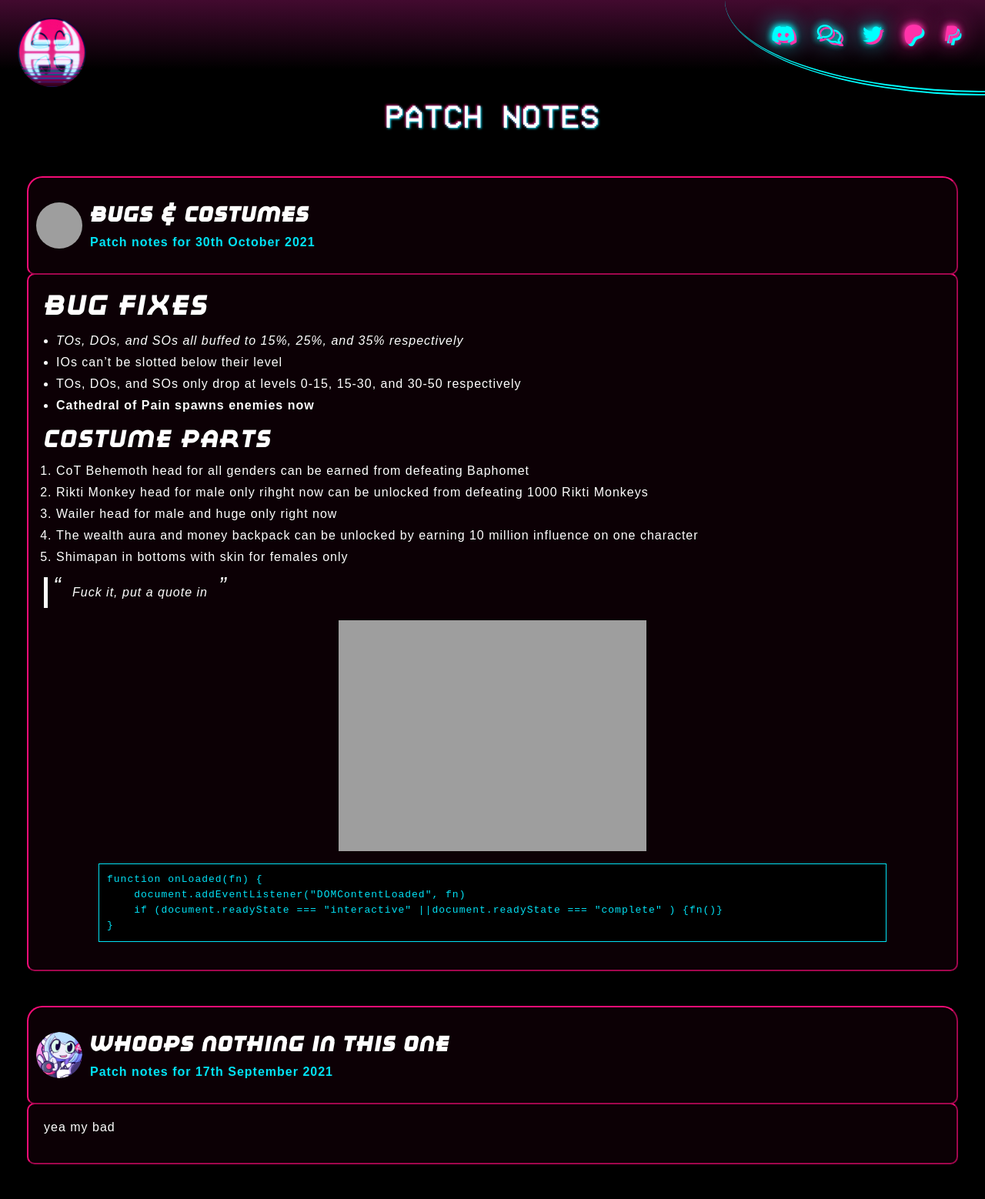
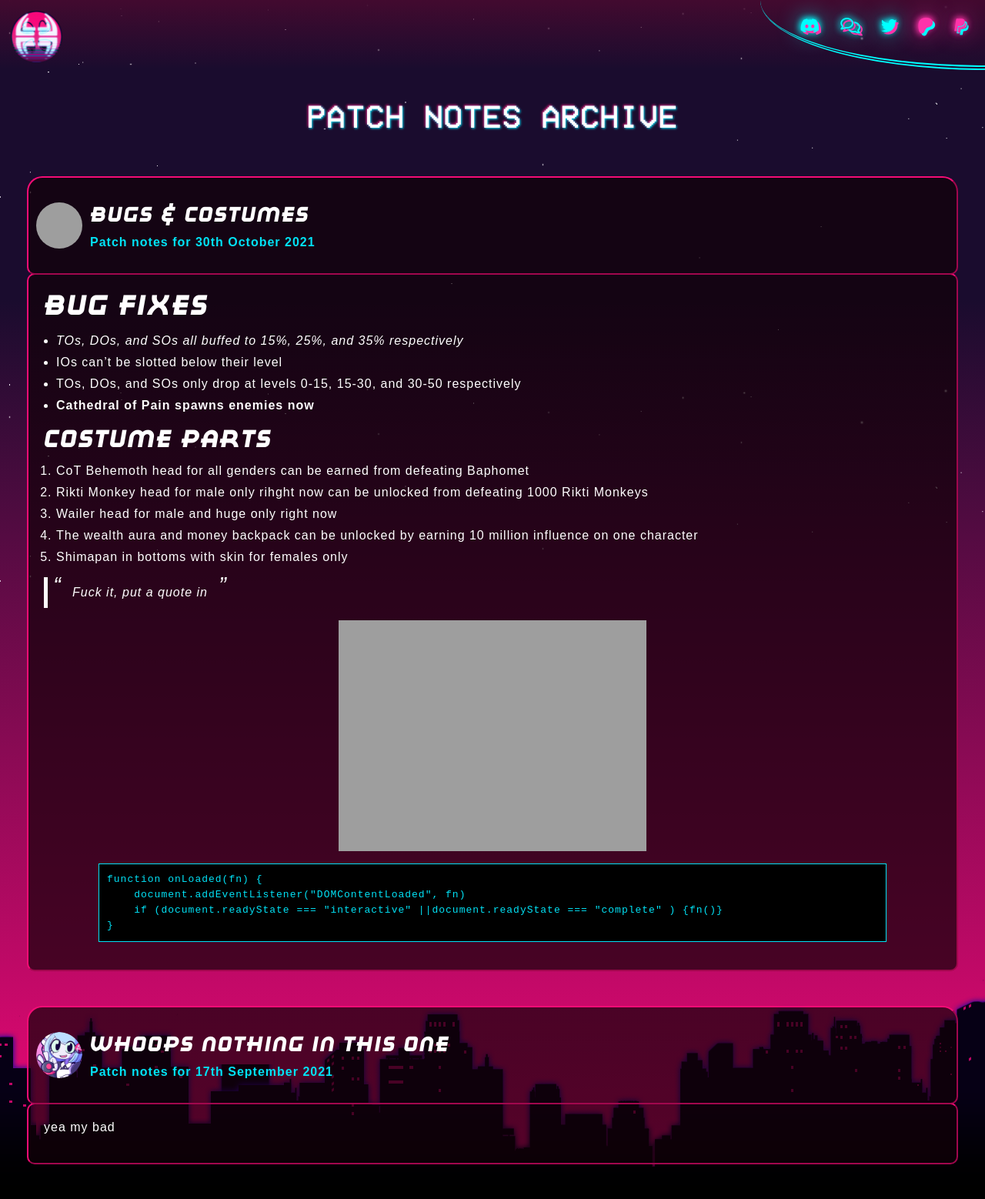
Before and after one commit to crekulon/tspy, a Jekyll site: the page built from patchnotes.md, in a window 1280 px wide. Shown: the whole page at 77% size. Built offline with Jekyll 4.4.1, drawn with Linux system fonts in a browser that asks for light colours; nearby versions of some CDN libraries; before the commit the page ends 1533 px from its top, so only the background shows below that.

Commit message:
style up the patch notes pages

```diff
--- a/_config.yml
+++ b/_config.yml
@@ -18,6 +18,11 @@ collections:
 defaults:
   -
     scope:
+      path: "/patchnotes"
+    values:
+      layout: "inner"
+  -
+    scope:
       type: "patchnotes"
     values:
-      layout: "inner"
+      layout: "patchnote"
--- /dev/null
+++ b/_includes/cityfooter.html
@@ -0,0 +1,3 @@
+<div class="bg">
+    <div class="city"></div>
+</div>
--- a/_includes/meta.html
+++ b/_includes/meta.html
@@ -1,6 +1,6 @@
 <meta name="viewport" content="width=device-width,initial-scale=1,shrink-to-fit=no">
 <link rel="icon" type="image/png" href="{{ site.data.meta.favicon }}">
-<link rel="stylesheet" type="text/css" href='{{ "coxg.css" | prepend: site.url }}?{{site.time | date: "%s%N"}}'> {% comment %} the ? is a temporary cache buster {% endcomment %}
+<link rel="stylesheet" type="text/css" href='/coxg.css?{{site.time | date: "%s%N"}}'> {% comment %} the ? is a temporary cache buster {% endcomment %}
 
 <!-- Primary Meta Tags -->
 {% if page.url == "/" %}
--- a/_layouts/inner.html
+++ b/_layouts/inner.html
@@ -4,9 +4,11 @@
 	{% include meta.html %}
 </head>
 
-<body>
+<body class="inner">
 	<a href="{{ site.url }}" id="homelink"><img src="/img/logocrop.png"></a>
 	{% include socials.html %}
 	{{ content }}
+
+	{% include cityfooter.html %}
 </body>
 </html>
--- a/coxg.css
+++ b/coxg.css
@@ -8,6 +8,7 @@ html {
 }
 
 body {
+    position: relative;
     background: #000000;
     color: white
 }
@@ -18,7 +19,7 @@ img {
 
 a {
     text-decoration: none;
-    font-weight: bold;
+    font-weight: 400;
     color: #00ffff;
 }
 
@@ -108,6 +109,12 @@ body {
     height: 100%;
     content: "";
     z-index: 1;
+}
+
+.bg {
+    top: 0;
+    left: 0;
+    z-index: -1;
 }
 
 .bg::before {
@@ -200,6 +207,7 @@ body {
     display: block;
     text-align: center;
     font-size: calc(1em + 1vw);
+    font-weight: 400;
     text-transform: uppercase;
     padding: 0.5em;
     font-family: VCR OSD Mono;
@@ -214,6 +222,11 @@ body {
 .motto.title {
     font-size: calc(1em + 2vw);
     margin: 2vh 10px;
+}
+
+.motto.title > span {
+    display: block;
+    font-size: 0.5em;
 }
 
 .road {
@@ -479,7 +492,7 @@ body {
     transform: translateY(20vh);
 }
 
-.starting-intro #splash .city:not(.city.fip), .starting-intro .road {
+.starting-intro #splash .city:not(.city.flip), .starting-intro .road {
     transform: translateY(80vh);
 }
 
@@ -1051,8 +1064,25 @@ footer.infosection {
 /* PATCH NOTES LISTING PAGES + INDIVIDUAL PAGES */
 #homelink img {
     position: absolute;
-    top: 2.5vh;
-    left: 2.5vh;
-    max-height: 10vh;
+    top: 1.5vh;
+    left: 1.5vh;
+    max-height: 7.5vh;
     z-index: 10;
-  }
+}
+
+.inner #socials {
+    padding: 1.5vh 1.5vh 1.5em 2em;
+    font-size: calc(1em + 0.5vh);
+}
+
+.inner .city {
+    bottom: 0;
+}
+
+.inner .city::after {
+    background-position: bottom right;
+}
+
+.inner .patch-container {
+    padding-bottom: 5vh;
+}
--- a/patchnotes.md
+++ b/patchnotes.md
@@ -3,7 +3,7 @@ layout: inner
 title: "Patch Notes"
 ---
 <section id="patchnotes" class="infosection">
-    <h2 class="motto title">PATCH NOTES</h2>
+    <h2 class="motto title">PATCH NOTES ARCHIVE</h2>
     <div class="width-container patch-container">
 
 		{% assign sortednotes = site.patchnotes | sort: 'date' | reverse %}
```
Also changed, not shown: _layouts/patchnote.html (added, +24 -0 lines).
